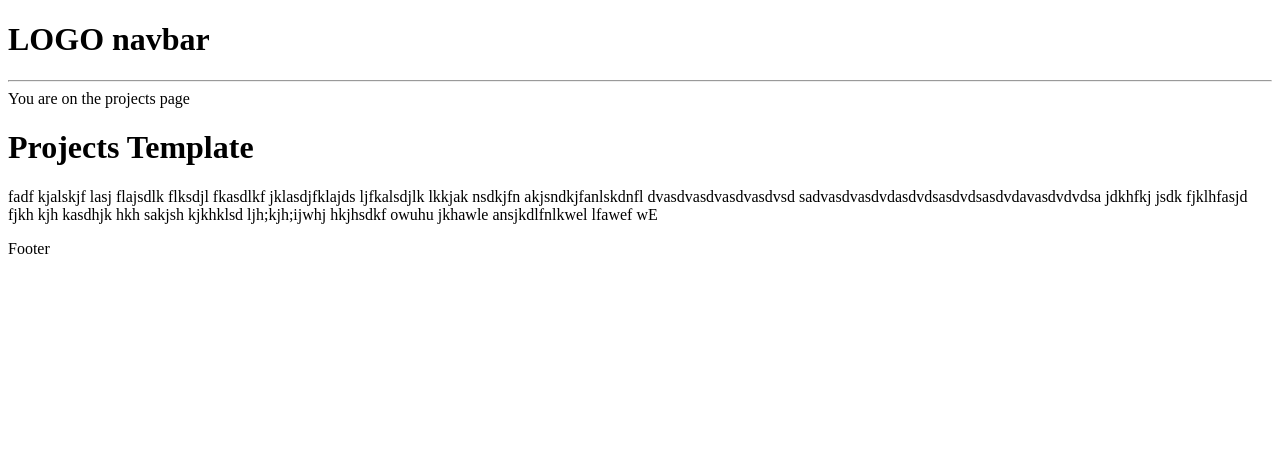
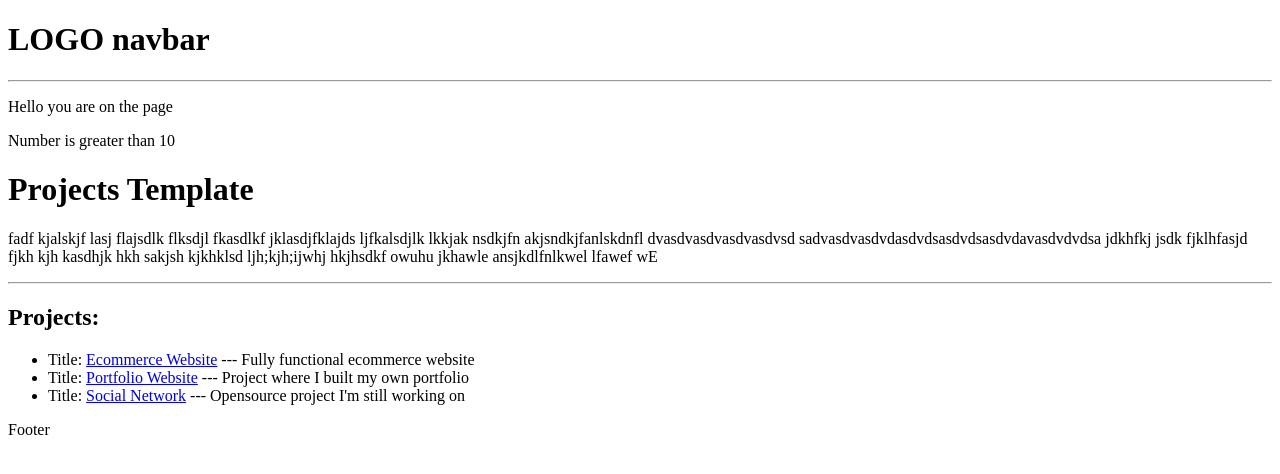
Before and after one commit to cetus00/DevSearch, a Django app: page /projects in a window 1280 px wide. Shown: the top 474 px of the page. Run offline with Django 4.2, Linux system fonts and the light colour scheme.

Commit message:
rendering data to templates, links to other sections from projects page

```diff
--- a/projects/templates/projects/projects.html
+++ b/projects/templates/projects/projects.html
@@ -1,7 +1,13 @@
 {% extends 'main.html' %}
 {% block content %}
 
-{{ msg }}
+<p>Hello you are on the  {{ msg }} page</p>
+
+{% if number > 10 %}
+<p>Number is greater than 10</p>
+{% else %}
+<p>Number is less than 10</p>
+{% endif %}
 
 <h1>Projects Template</h1>
 <p>fadf kjalskjf lasj flajsdlk flksdjl fkasdlkf jklasdjfklajds ljfkalsdjlk lkkjak nsdkjfn akjsndkjfanlskdnfl
@@ -9,4 +15,13 @@
     sadvasdvasdvdasdvdsasdvdsasdvdavasdvdvdsa jdkhfkj jsdk fjklhfasjd fjkh kjh kasdhjk hkh
     sakjsh kjkhklsd ljh;kjh;ijwhj hkjhsdkf owuhu jkhawle ansjkdlfnlkwel lfawef wE</p>
 
+<hr>
+
+<h2>Projects:</h2>
+<ul>
+    {% for project in projects%}
+    <li>Title: <a href="{% url 'project' project.id %}">{{project.title}}</a>  ---  {{project.description}}</li>
+    {% endfor %}
+</ul>
+
 {% endblock content %}
--- a/projects/templates/projects/single_project.html
+++ b/projects/templates/projects/single_project.html
@@ -2,6 +2,8 @@
 
 {% block content %}
 
-<h1>SINGLE PROJECT TEMPLATE</h1>
+<h1>{{project.title}}</h1>
+<br>
+<p>{{project.description}}</p>
 
 {% endblock content %}
--- a/projects/views.py
+++ b/projects/views.py
@@ -1,9 +1,35 @@
 from django.shortcuts import render
 from django.http import HttpResponse
 
+projectsList = [
+    {
+        'id': '1',
+        'title': "Ecommerce Website",
+        'description': "Fully functional ecommerce website"
+    },
+    {
+        'id': '2',
+        'title': "Portfolio Website",
+        'description': "Project where I built my own portfolio"
+    },
+    {
+        'id': '3',
+        'title': "Social Network",
+        'description': "Opensource project I'm still working on"
+    },
+]
+
+
 def projects(request):
-    msg = 'You are on the projects page'
-    return render(request, 'projects/projects.html', {'msg':msg})
+    msg = 'projects'
+    number = 11
+    context = {'mag': msg, 'number': number, 'projects': projectsList}
+    return render(request, 'projects/projects.html', context)
+
 
 def project(request, pk):
-    return render(request, 'projects/single_project.html')
+    projectObj = None
+    for i in projectsList:
+        if i['id'] == pk:
+            projectObj = i
+    return render(request, 'projects/single_project.html', {'project':projectObj})
```
Also changed, not shown: 1 other file.
